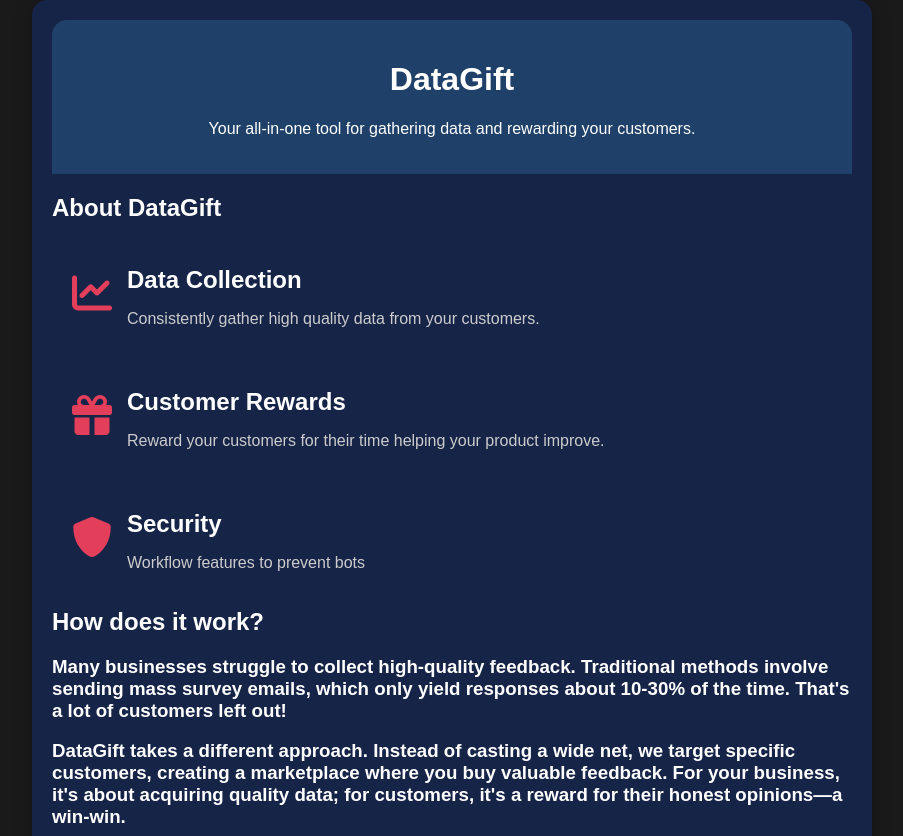
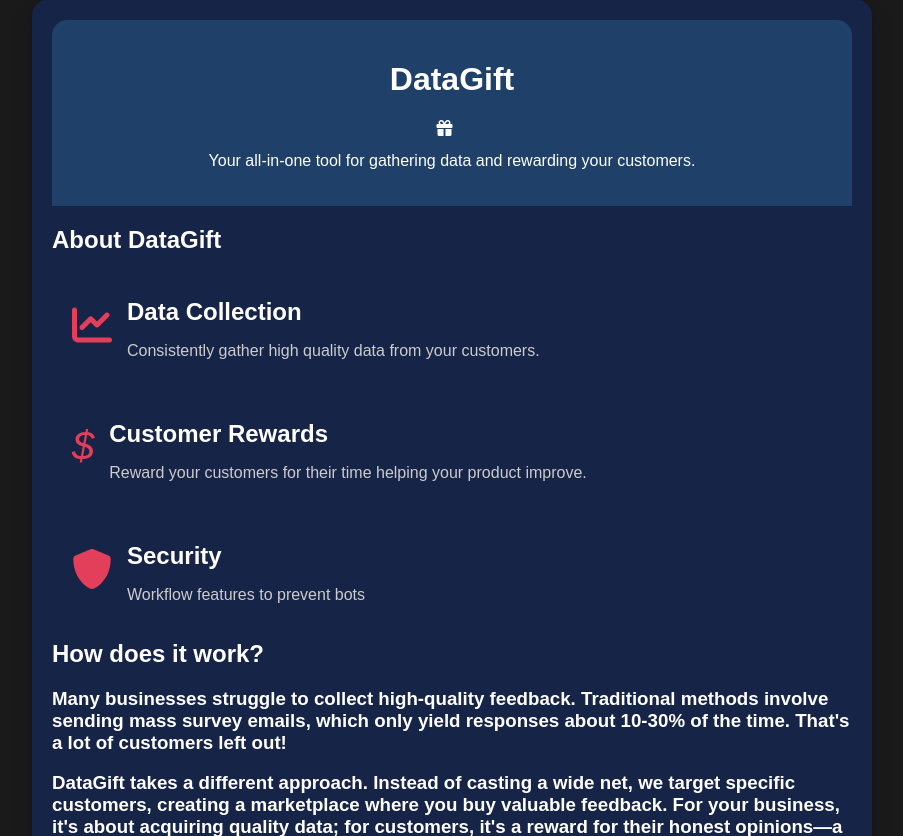
Before and after one commit to edwrand/landing, a Flask app: page / in a window 1280 px wide. Shown: the top 836 px of the page, without its empty margins (188-1091 px from the left). Run offline with Flask 2, Linux system fonts and the light colour scheme.

```diff
--- a/templates/index.html
+++ b/templates/index.html
@@ -13,6 +13,9 @@
     <div class="container">
         <header>
             <h1>DataGift</h1>
+            <div class="icon-container">
+                <i class="fas fa-gift"></i>
+            </div>
             <p>Your all-in-one tool for gathering data and rewarding your customers.</p>
         </header>
 
@@ -30,7 +33,7 @@
                 </div>
                 <div class="feature-box">
                     <div class="icon-container">
-                        <i class="fas fa-gift"></i>
+                        <i class="fa-dollar-sign"></i>
                     </div>
                     <div class="text-container">
                         <h3>Customer Rewards</h3>
```
